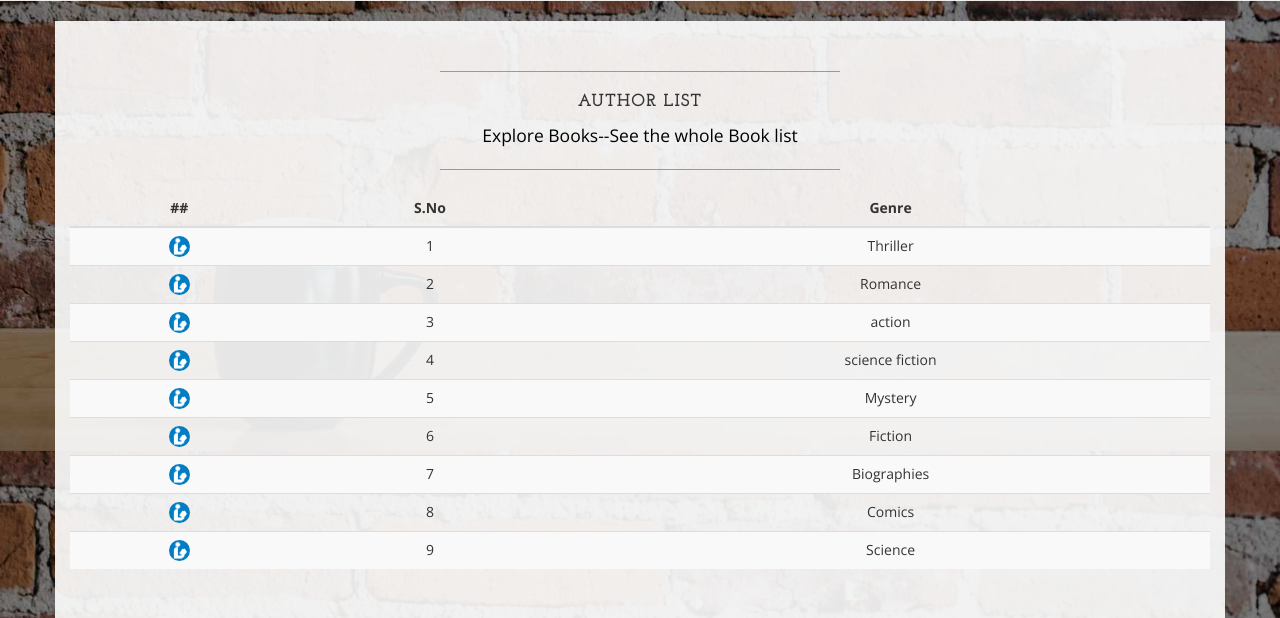
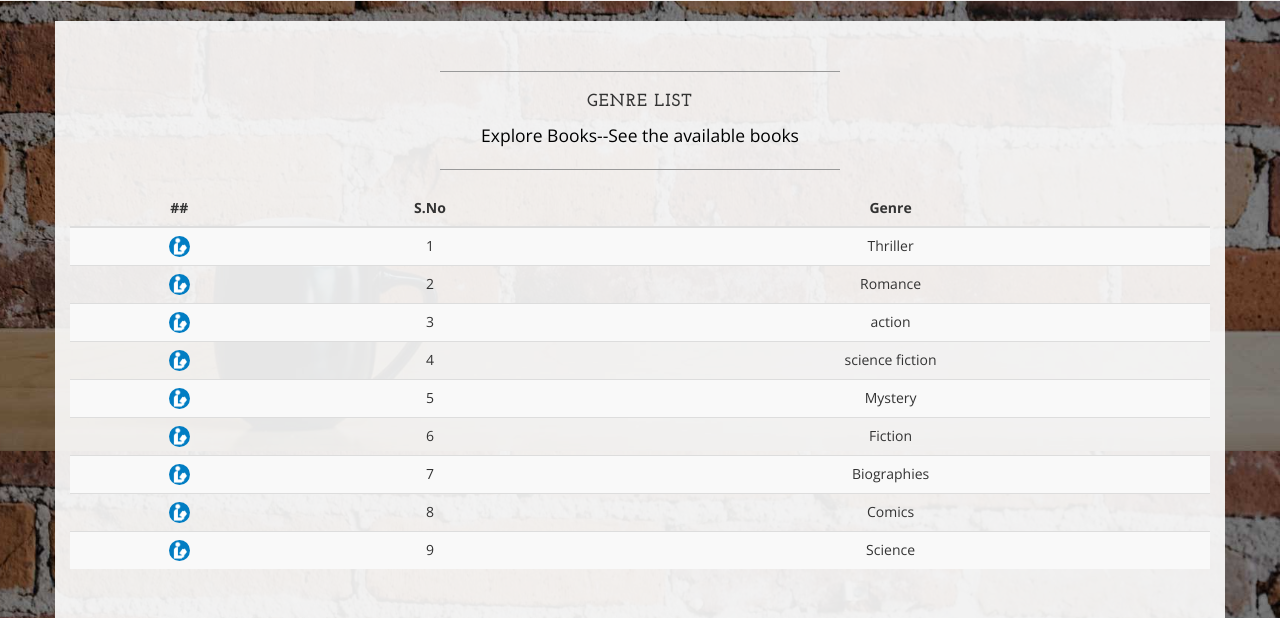
Before and after one commit to SummerCamp17/Book-library, a Django app: page /lib/genre/ in a window 1280 px wide. Shown: the part 349-967 px from the top of the page. Run offline with Django 3.2, Linux system fonts and the light colour scheme; a user stored in the database is signed in; data comes from the database, SQL or seed files in the repository; some libraries are stand-ins or nearby versions.

Commit message:
Added sentence correction

```diff
--- a/mylib/templates/authors.html
+++ b/mylib/templates/authors.html
@@ -14,7 +14,7 @@ Lib-books
             <h2 class="intro-text text-center">
                 <strong>Author List</strong>
             </h2 >
-            <a href="{% url 'books' %}"><p class="text-center"> Explore Books--See the whole Book list</p></a>
+            <a href="{% url 'books' %}"><p class="text-center"> Explore Books--See the available books</p></a>
             <hr>
             <table class="table table-striped">
                 <thead class="thead-inverse">
--- a/mylib/templates/genre.html
+++ b/mylib/templates/genre.html
@@ -12,9 +12,9 @@ Lib-books
         <div class="col-lg-12">
             <hr>
             <h2 class="intro-text text-center">
-                <strong>Author List</strong>
+                <strong>Genre List</strong>
             </h2 >
-            <a href="{% url 'books' %}"><p class="text-center"> Explore Books--See the whole Book list</p></a>
+            <a href="{% url 'books' %}"><p class="text-center"> Explore Books--See the available books</p></a>
             <hr>
             <table class="table table-striped">
                 <thead class="thead-inverse">
```
